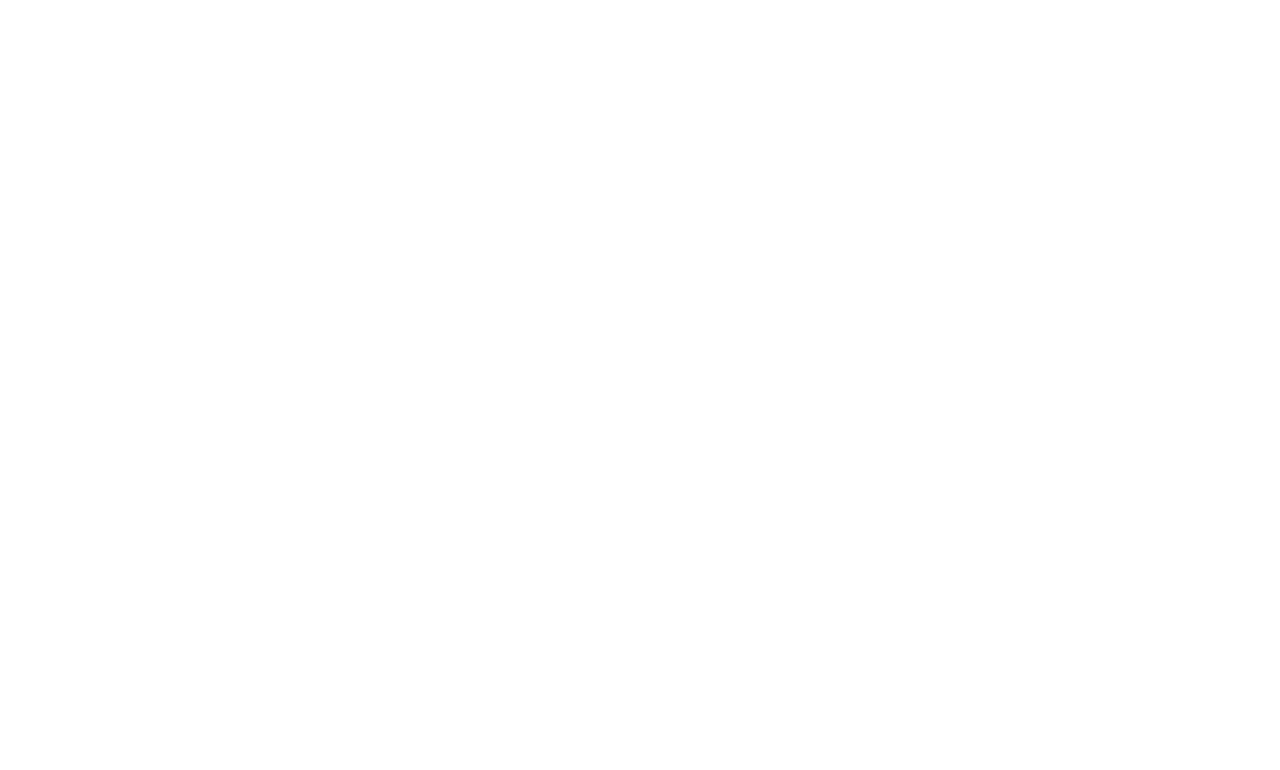
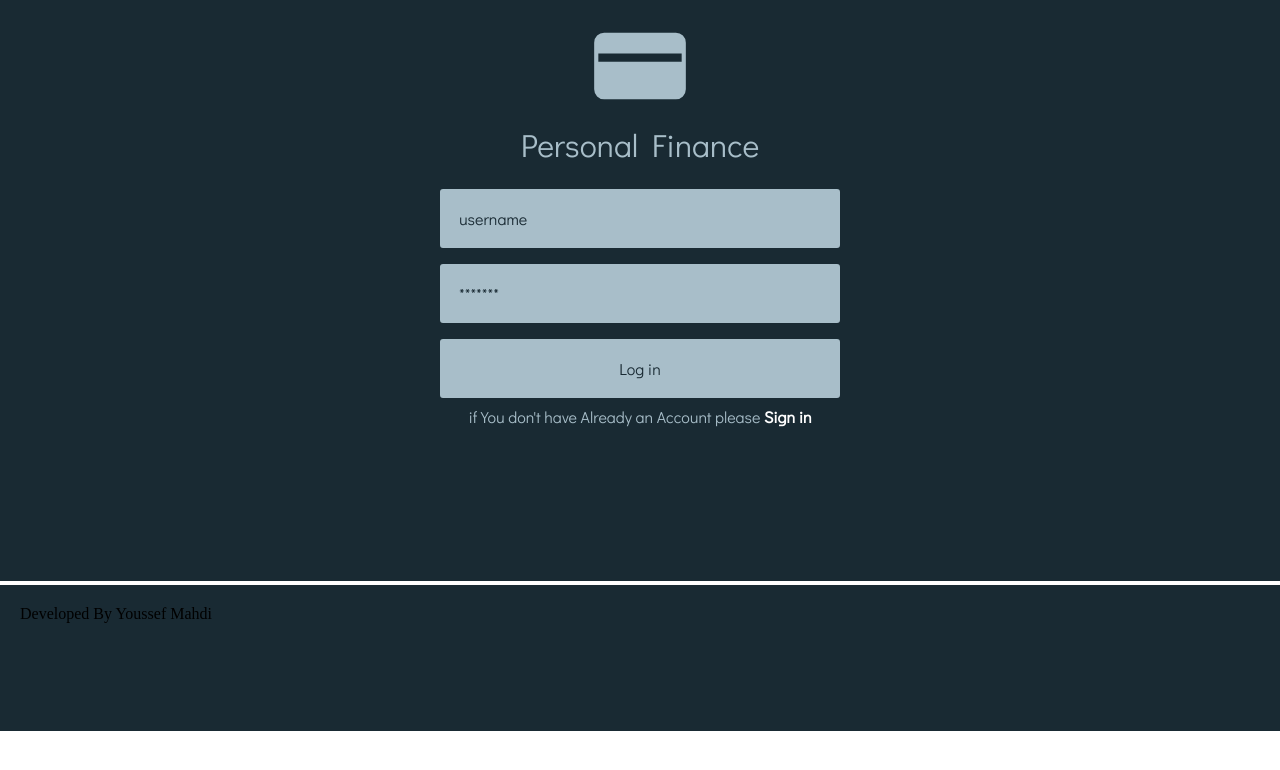
Before and after one commit to y-mahdi/PersonalFinanceWebApp, a React (Create React App) app in the folder React/: page /Auth in a window 1280 px wide. Shown: the top 770 px of the page. Built offline with nearby package versions, Linux system fonts and the light colour scheme.

Commit message:
Login front on process

```diff
--- a/React/src/Login/Components/footerlogin.js
+++ b/React/src/Login/Components/footerlogin.js
@@ -1,11 +1,13 @@
 
 
-
+import { Link } from "react-router-dom"
 
 export default function FooterLogin() {
     return (
-        <div>
-
+        <div className="footer-login-panel">
+            <div>
+                Developed By Youssef Mahdi
+            </div>
         </div>
     )
 }
--- a/React/src/Login/Components/headerlogin.js
+++ b/React/src/Login/Components/headerlogin.js
@@ -1,10 +1,13 @@
 
-
-
+import creditcard from '../../Icons/creditcard.svg';
+import '../Style/login.css';
 export default function HeaderLogin() {
     return (
         <div>
-
+            <div className="logo-panel-header">
+                <img src={creditcard} alt="credit card icon" width="100px"/>
+                <div>Personal Finance</div>
+            </div>
         </div>
     )
 }
--- a/React/src/Login/Components/loginBody.js
+++ b/React/src/Login/Components/loginBody.js
@@ -0,0 +1,18 @@
+
+import '../Style/login.css';
+import {Link} from 'react-router-dom';
+export default function LoginBody() {
+    return(
+        <div>
+            <div className="form-container-login">
+                <input type='text' placeholder="username" /><br/>
+                <input type='password' placeholder="*******" /><br/>
+                <button>Log in</button>
+                <div className="signup-message-panel">
+                    if You don't have Already an Account please <Link id='link' to={'/SignIn'}>Sign in</Link>
+                </div>
+            </div>
+
+        </div>
+    )
+}
--- a/React/src/Login/Style/login.css
+++ b/React/src/Login/Style/login.css
@@ -20,3 +20,59 @@
 html {
     font-size: 16px;
 }
+.container-login-panel{
+    background-color: var(--color-bg-dark);
+    width: 100%;
+    height: 100%;
+}
+.logo-panel-header{
+    text-align: center;
+    padding: 1rem;
+    font-family: Didact;
+    font-size: 2rem;
+    color:var(--color-gray);
+}
+.form-container-login{
+    text-align: center;
+    min-height: 400px;
+}
+.form-container-login input{
+    border-radius: 3px;
+    width: 400px;
+    padding: 15px;
+    border: 4px solid var(--color-gray);
+    background-color: var(--color-gray);
+    margin: 0.5rem;
+    font-family: Didact;
+    color: var(--color-bg-dark);
+    font-size: 1rem;
+}
+.form-container-login input::placeholder{
+    color: var(--color-bg-dark);
+}
+.form-container-login button{
+    border-radius: 3px;
+    width: 400px;
+    padding: 15px;
+    border: 4px solid var(--color-gray);
+    background-color: var(--color-gray);
+    margin: 0.5rem;
+    font-family: Didact;
+    color: var(--color-bg-dark);
+    font-size: 1rem;
+}
+.signup-message-panel{
+    text-align: center;
+    font-family: Didact;
+    color: var(--color-gray);
+}
+.signup-message-panel #link{
+    text-decoration: none;
+    color: white;
+    font-weight: bold;
+}
+.footer-login-panel{
+    border-top: 4px solid white;
+    height: 150px;
+    padding: 20px;
+}
--- a/React/src/Login/login.js
+++ b/React/src/Login/login.js
@@ -1,9 +1,14 @@
 
-
+import HeaderLogin from "./Components/headerlogin";
+import FooterLogin from "./Components/footerlogin";
+import LoginBody from "./Components/loginBody";
+import './Style/login.css';
 export default function Login() {
     return(
-        <div>
-
+        <div className="container-login-panel">
+            <HeaderLogin />
+            <LoginBody />
+            <FooterLogin />
         </div>
     )
 }
```
